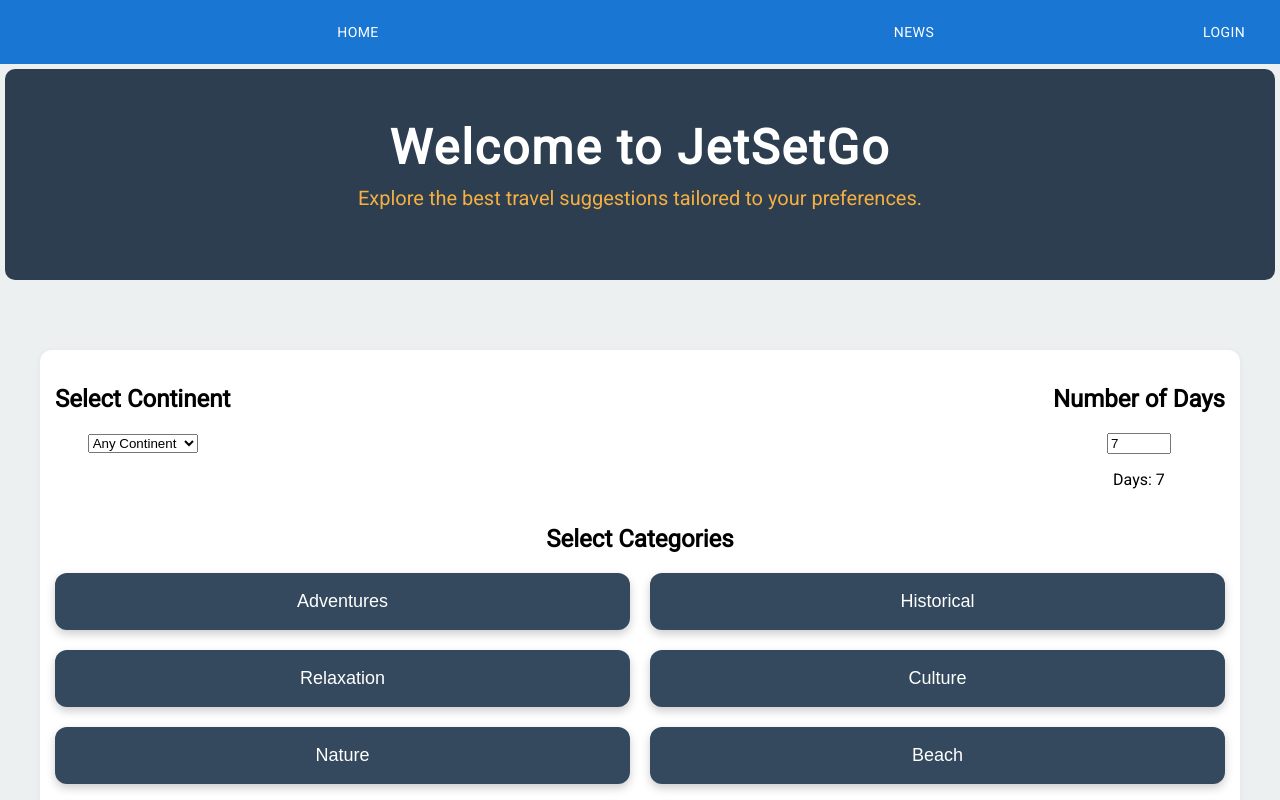
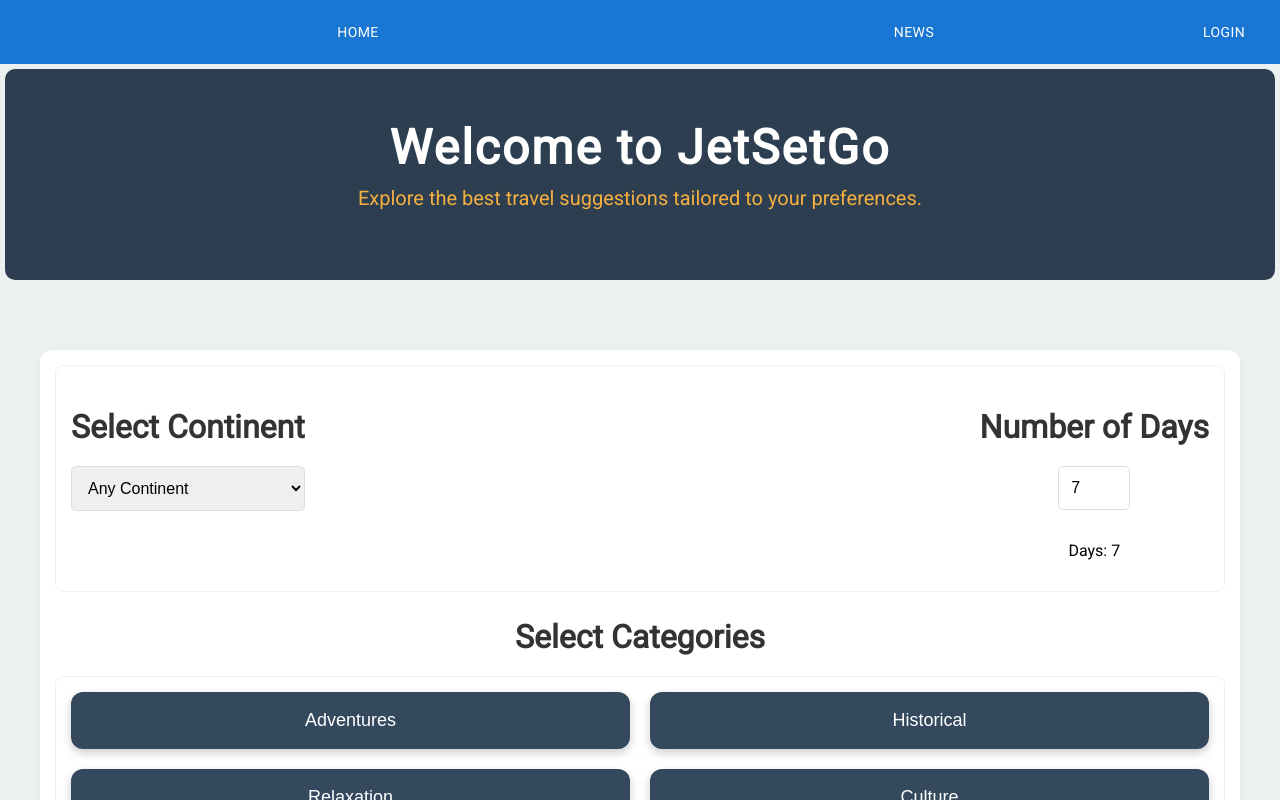
Before and after one commit to mohammadOthman126/Graduation_Pro2, a React (Create React App) app in the folder app/: page / in a window 1280 px wide. Shown: the top 800 px of the page. Built offline with nearby package versions, Linux system fonts and the light colour scheme; some icons are missing.

Commit message:
add animation

```diff
--- a/app/src/component/style/Home.css
+++ b/app/src/component/style/Home.css
@@ -59,7 +59,7 @@
 
 .category-btn:hover {
   background-color: #2ECC71; /* أخضر فاتح عند التمرير على الزر */
-  transform: scale(1.1); /* تكبير الزر عند التمرير */
+  transform: scale(1.04); /* تكبير الزر عند التمرير */
 }
 
 .budget-selection {
@@ -233,10 +233,104 @@ footer {
 }
 .filters-grid {
   display: grid;
-  grid-template-columns: repeat(auto-fit, minmax(200px, 1fr)); /* تقليل الحد الأدنى لكل عمود */
+  grid-template-columns: repeat(auto-fit, minmax(200px, 1fr));
   gap: 20px;
   margin-bottom: 30px;
-  max-width: 1200px; /* تعيين عرض أقصى للـ grid */
+  max-width: 1200px;
   margin-left: auto;
-  margin-right: auto; /* محاذاة العنصر في المنتصف */
+  margin-right: auto;
 }
+ .filters-grid select {
+  width: 100%;
+  padding: 12px;
+  border-radius: 5px;
+  border: 1px solid #ddd;
+  font-size: 16px;
+  margin-bottom: 15px;
+  transition: border-color 0.3s ease;
+}
+.filters-grid input {
+  width: 20%;
+  padding: 12px;
+  border-radius: 5px;
+  border: 1px solid #ddd;
+  font-size: 16px;
+  margin-bottom: 15px;
+  transition: border-color 0.3s ease;
+}
+
+
+.filters-grid input:focus, .filters-grid select:focus {
+  border-color: #4CAF50;
+  outline: none;
+}
+
+
+.filters-grid div {
+  border: 1px solid #f0f0f0; /* تحديد حدود للصناديق */
+  border-radius: 8px;
+  padding: 15px;
+  background-color: #fff;
+  transition: transform 0.3s ease;
+}
+
+.filters-grid div:hover {
+  transform: translateY(-5px); /* رفع العنصر قليلاً عند المرور عليه */
+  border-color: #ddd;
+}
+/* ---------------------*/
+.filters-grid h2 {
+  font-size: 2rem;
+  font-weight: bold;
+  color: #333;
+  margin-bottom: 20px;
+  /*text-transform: uppercase;*/
+  /*letter-spacing: 2px; */
+  text-align: center;
+  transition: color 0.3s ease;
+}
+
+.filters-grid h2:hover {
+  color: #4CAF50;
+}
+/* --------------- انميشن */
+.filters-grid {
+  opacity: 0;
+  animation: fadeIn 1s ease-out forwards;
+}
+
+@keyframes fadeIn {
+  to {
+    opacity: 1;
+  }
+}
+/*____________*/
+.filters-grid button:hover {
+  animation: shake 0.3s ease;
+}
+
+@keyframes shake {
+  0% { transform: translateX(0); }
+  25% { transform: translateX(-5px); }
+  50% { transform: translateX(5px); }
+  75% { transform: translateX(-5px); }
+  100% { transform: translateX(0); }
+}
+/*________________*/
+.filters-grid div {
+  transform: translateY(50px);
+  opacity: 0;
+  animation: flowIn 0.6s ease-out forwards;
+}
+
+@keyframes flowIn {
+  to {
+    transform: translateY(0);
+    opacity: 1;
+  }
+}
+/*___________*/
+.filters-grid button:active {
+  transform: scale(0.95); /* تصغير الزر عند الضغط عليه */
+  transition: transform 0.1s ease;
+}
```
